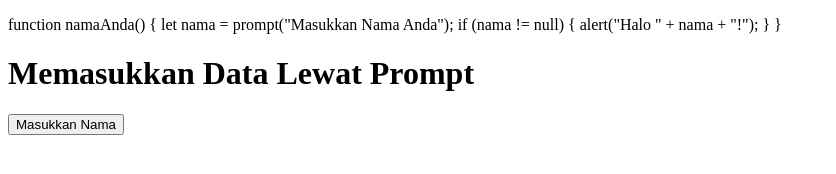
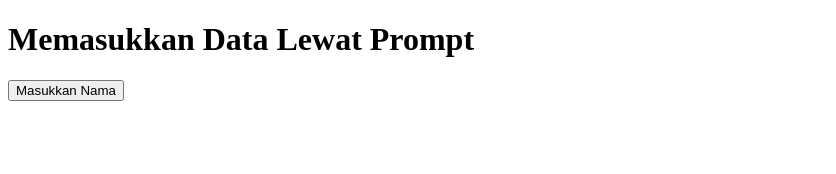
Before and after one commit to Kevinardi17/PraktikumWeb, a plain HTML site: page Praktikum 4.html in a window 1280 px wide. Shown: the whole page, without its empty margins (0-836 px from the left). Drawn offline with Linux system fonts and the light colour scheme.

Commit message:
Praktikum 4.html

```diff
--- a/Praktikum 4.html
+++ b/Praktikum 4.html
@@ -5,14 +5,14 @@
   </head>
   <body>
     <p>
-      <scrit language="JavaScript">
+      <script language="JavaScript">
         function namaAnda() {
         let nama = prompt("Masukkan Nama Anda");
             if (nama != null) {
                 alert("Halo " + nama + "!");
         }
       }
-      </scrit>
+      </script>
 
       <form name="Penghitung">
         <h1> Memasukkan Data Lewat Prompt </h1>
```
